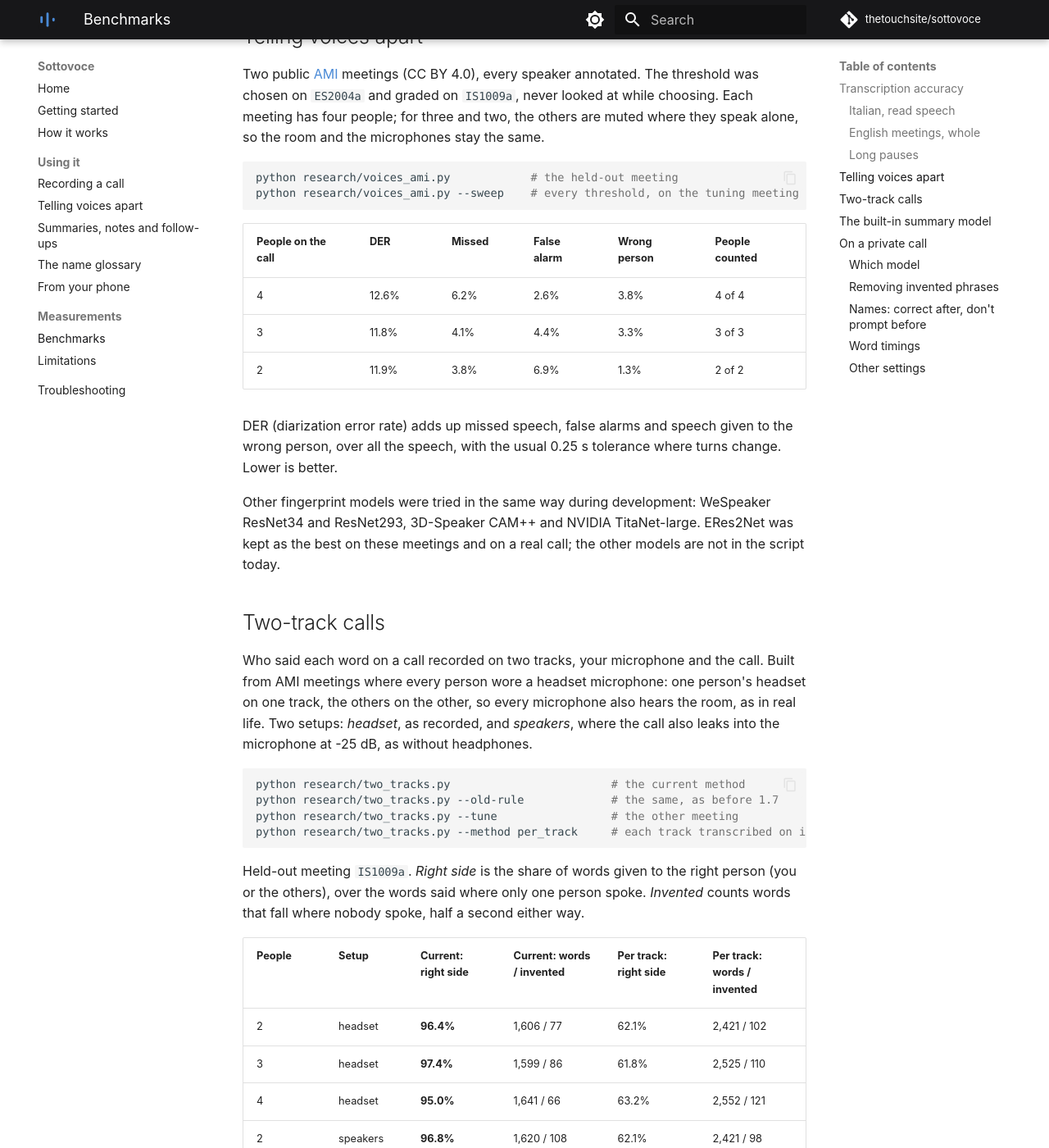
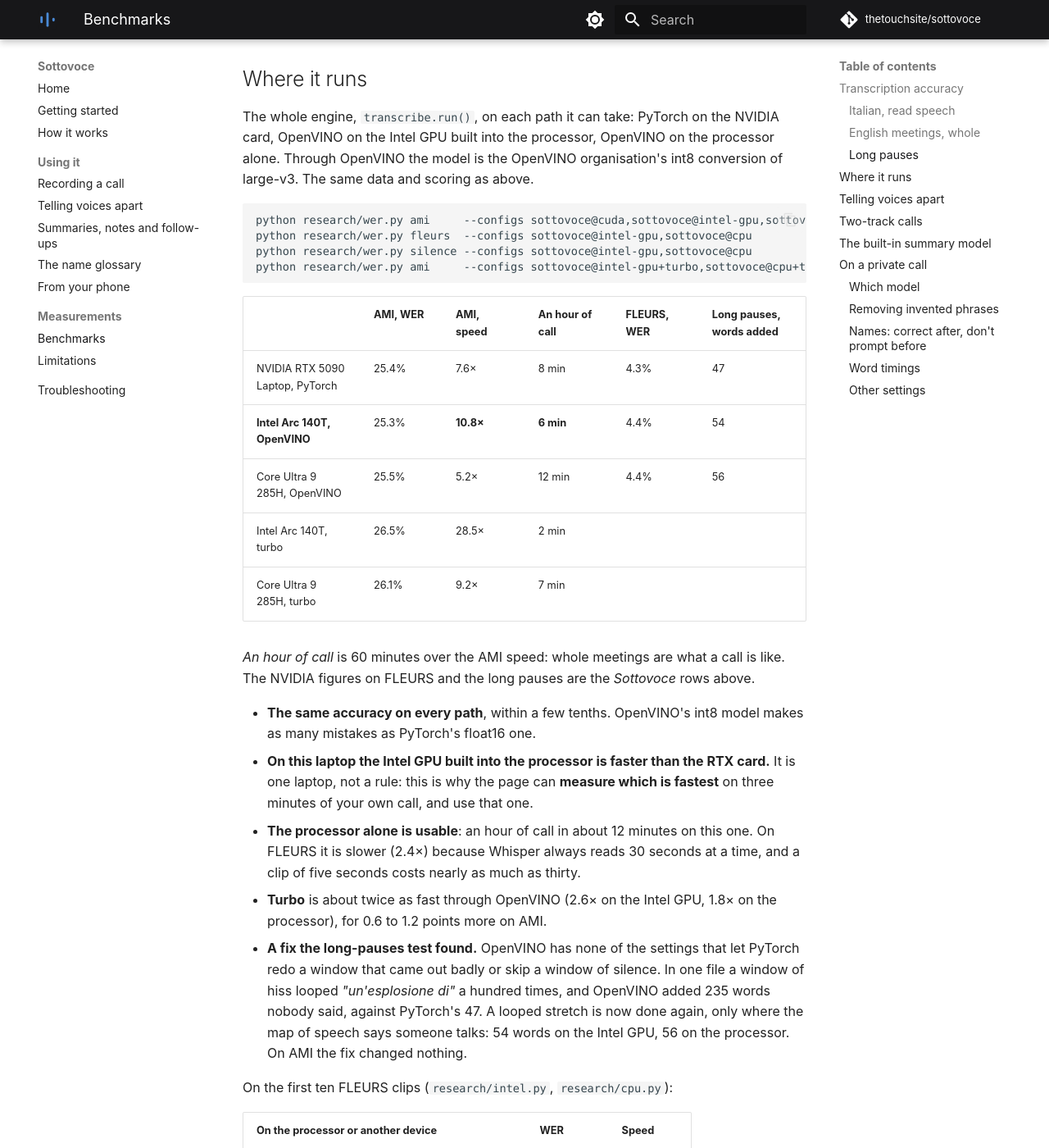
Before and after one commit to thetouchsite/sottovoce, an MkDocs documentation site: the page built from docs/benchmarks.md, in a window 1280 px wide and 1400 px high, scrolled down 2611 px. Shown: the whole window at 82% size. Built offline with MkDocs 1.6.1 and Material for MkDocs 9.7.7, drawn with Linux system fonts in a browser that asks for light colours; comment, search, counter and statistics services are not loaded; some of the changed text lies outside the part shown.

Commit message:
OpenVINO redoes a looped window; LM Studio left as found; the measurements, in the docs
A looped window is done again only where the map of speech says someone
talks: on the long-pauses test OpenVINO went from 235 invented words to 54
(PyTorch 47); on AMI nothing changed. At quit, Sottovoce unloads the model
it loaded in LM Studio, stops the server it started and LM Studio's
service if it woke it.

Benchmarks: "Where it runs", each path on AMI, FLEURS and the long pauses,
plus PyTorch, faster-whisper and OpenVINO on the first ten FLEURS clips.
README, getting started, summaries, limitations, troubleshooting, security
and the changelog for 1.8.0.

Co-Authored-By: Claude Opus 5.5 <noreply@anthropic.com>

````diff
--- a/docs/benchmarks.md
+++ b/docs/benchmarks.md
@@ -2,7 +2,7 @@
 
 Every number in these docs comes from a script in [`research/`](https://github.com/thetouchsite/sottovoce/tree/main/research), with the command to run it next to it. The first four sections use public or bundled data: anyone can check them. The last one records measurements made during development on a private call: they explain why the defaults are what they are.
 
-**Machine:** NVIDIA GeForce RTX 5090 Laptop GPU (24 GB), Windows 11, Python 3.14, PyTorch 2.14.1 + CUDA 13.0, transformers 5.20.
+**Machine:** a laptop with an NVIDIA GeForce RTX 5090 Laptop GPU (24 GB) and an Intel Core Ultra 9 285H (16 threads) with its Arc 140T GPU built in; Windows 11, Python 3.14, PyTorch 2.14.1 + CUDA 13.0, transformers 5.20, OpenVINO 2026.4.1. Unless a section says otherwise, Whisper runs on the NVIDIA card; [Where it runs](#where-it-runs) compares the three paths.
 
 ## Transcription accuracy
 
@@ -62,6 +62,46 @@ Two things this test found:
 
 - **A bug, now fixed.** Silence used to be measured on the audio Whisper hears, after loudness normalization. In one pass the normalizer lifts long quiet stretches: the hiss at -50 dB came out at -19 dB, as loud as speech, and no phrase was ever dropped. Before the fix Sottovoce scored 14.5%, with 101 words added and 18 subtitle phrases.
 - **A limit, still open.** After a long pause Whisper's long-form mode sometimes writes a subtitle phrase over a window that ends in real speech, and the first sentence after the pause is never written. The phrase is removed; the sentence is still missing. That is most of the 34 words dropped. It's on the [roadmap](https://github.com/thetouchsite/sottovoce/blob/main/ROADMAP.md).
+
+## Where it runs
+
+The whole engine, `transcribe.run()`, on each path it can take: PyTorch on the NVIDIA card, OpenVINO on the Intel GPU built into the processor, OpenVINO on the processor alone. Through OpenVINO the model is the OpenVINO organisation's int8 conversion of large-v3. The same data and scoring as above.
+
+```sh
+python research/wer.py ami     --configs sottovoce@cuda,sottovoce@intel-gpu,sottovoce@cpu
+python research/wer.py fleurs  --configs sottovoce@intel-gpu,sottovoce@cpu
+python research/wer.py silence --configs sottovoce@intel-gpu,sottovoce@cpu
+python research/wer.py ami     --configs sottovoce@intel-gpu+turbo,sottovoce@cpu+turbo
+```
+
+| | AMI, WER | AMI, speed | An hour of call | FLEURS, WER | Long pauses, words added |
+| --- | --- | --- | --- | --- | --- |
+| NVIDIA RTX 5090 Laptop, PyTorch | 25.4% | 7.6× | 8 min | 4.3% | 47 |
+| **Intel Arc 140T, OpenVINO** | 25.3% | **10.8×** | **6 min** | 4.4% | 54 |
+| Core Ultra 9 285H, OpenVINO | 25.5% | 5.2× | 12 min | 4.4% | 56 |
+| Intel Arc 140T, turbo | 26.5% | 28.5× | 2 min | | |
+| Core Ultra 9 285H, turbo | 26.1% | 9.2× | 7 min | | |
+
+*An hour of call* is 60 minutes over the AMI speed: whole meetings are what a call is like. The NVIDIA figures on FLEURS and the long pauses are the *Sottovoce* rows above.
+
+- **The same accuracy on every path**, within a few tenths. OpenVINO's int8 model makes as many mistakes as PyTorch's float16 one.
+- **On this laptop the Intel GPU built into the processor is faster than the RTX card.** It is one laptop, not a rule: this is why the page can **measure which is fastest** on three minutes of your own call, and use that one.
+- **The processor alone is usable**: an hour of call in about 12 minutes on this one. On FLEURS it is slower (2.4×) because Whisper always reads 30 seconds at a time, and a clip of five seconds costs nearly as much as thirty.
+- **Turbo** is about twice as fast through OpenVINO (2.6× on the Intel GPU, 1.8× on the processor), for 0.6 to 1.2 points more on AMI.
+- **A fix the long-pauses test found.** OpenVINO has none of the settings that let PyTorch redo a window that came out badly or skip a window of silence. In one file a window of hiss looped *"un'esplosione di"* a hundred times, and OpenVINO added 235 words nobody said, against PyTorch's 47. A looped stretch is now done again, only where the map of speech says someone talks: 54 words on the Intel GPU, 56 on the processor. On AMI the fix changed nothing.
+
+On the first ten FLEURS clips (`research/intel.py`, `research/cpu.py`):
+
+| On the processor or another device | WER | Speed |
+| --- | --- | --- |
+| PyTorch, float32, on the processor | 2.0% | 0.82× |
+| faster-whisper (CTranslate2), int8, on the processor | 2.5% | 0.49× |
+| **OpenVINO, int8, on the processor** | 2.5% | **4.25×** |
+| OpenVINO on the Intel GPU | 2.0% | 13.7× |
+| OpenVINO on the NVIDIA card, through OpenCL | 2.5% | 2.0× |
+| OpenVINO on the NPU, large-v3-turbo | 95.1% | 2.3× |
+
+On a processor OpenVINO is about five times faster than PyTorch. The NPU's transcripts are not usable, and OpenVINO on the NVIDIA card is far slower than PyTorch on it: neither is offered.
 
 ## Telling voices apart
 
--- a/requirements.txt
+++ b/requirements.txt
@@ -24,9 +24,9 @@ pystray>=0.19; sys_platform == "win32"
 soundcard>=0.4.6; sys_platform == "win32"
 
 # Whisper on an Intel GPU or on the processor (transcribe.py, "where Whisper
-# runs"): on a processor about six times faster than PyTorch. It brings
-# openvino-telemetry along, which only OpenVINO's model converter uses, and
-# only if its user says yes; Sottovoce never runs the converter.
+# runs"): on a processor about five times faster than PyTorch. It brings
+# openvino-telemetry along, which only OpenVINO's model converter (ovc) uses;
+# Sottovoce never runs the converter.
 openvino-genai>=2026.4; platform_machine == "AMD64" or platform_machine == "x86_64"
 
 # Telling voices apart: CPU only, no account, two small models fetched on first
````
Also changed, not shown: CHANGELOG.md (+23 -0 lines), README.it.md (+15 -12 lines), README.md (+15 -12 lines), SECURITY.md (+2 -2 lines), docs/getting-started.md (+1 -1 lines), transcribe.py (+15 -12 lines), 3 other files.
